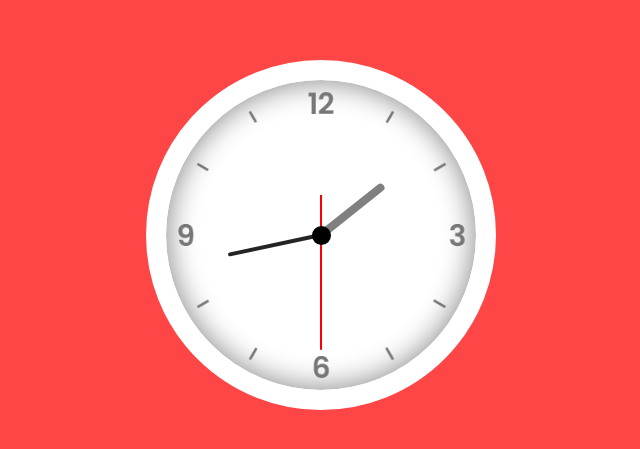
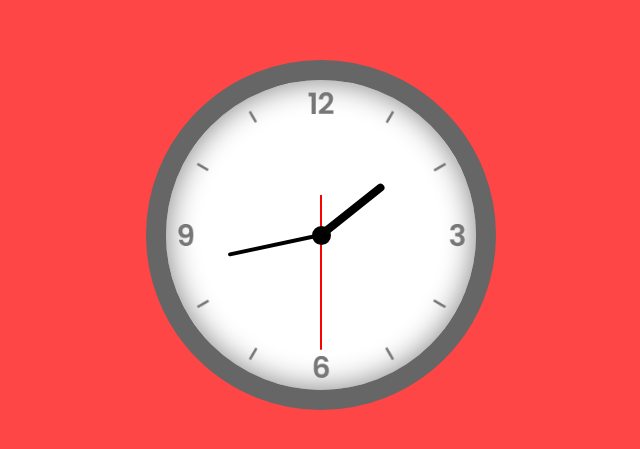
Before and after one commit to antonohman/analogue-clock, a website: page index.html in a window 1280 px wide. Shown: the part 165-614 px from the top of the page, without its empty margins (319-959 px from the left). Drawn offline with Linux system fonts and the light colour scheme.

Commit message:
Some styling

```diff
--- a/style/style.css
+++ b/style/style.css
@@ -20,8 +20,8 @@ body {
     align-items: center;
     background: white;
     border-radius: 50%;
-    border: 20px solid white;
-    box-shadow: inset 0 0 30px grey;
+    border: 1.25rem solid rgb(102, 102, 102);
+    box-shadow: inset 0 0 1.875rem grey;
 }
 
 .clock img {
@@ -32,10 +32,10 @@ body {
 .clock::before {
     content: '';
     position: absolute;
-    width: 15px;
-    height: 15px;
+    width: 0.9375rem;
+    height: 0.9375rem;
     background: black;
-    border: 2px solid rgb(0, 0, 0);
+    border: 0.125rem solid rgb(0, 0, 0);
     z-index: 10000;
     border-radius: 50%;
 }
@@ -45,18 +45,18 @@ body {
 }
 
 .hour, .hr {
-    width: 160px;
-    height: 160px;
+    width: 10rem;
+    height: 10rem;
 }
 
 .min, .mn {
-    width: 190px;
-    height: 190px;
+    width: 11.875rem;
+    height: 11.875rem;
 }
 
 .sec, .sc {
-    width: 230px;
-    height: 230px;
+    width: 14.375rem;
+    height: 14.375rem;
 }
 
 .hr, .mn, .sc {
@@ -69,29 +69,29 @@ body {
 .hr::before {
     content: '';
     position: absolute;
-    width: 8px;
-    height: 80px;
-    background: grey;
+    width: 0.5rem;
+    height: 5rem;
+    background: rgb(0, 0, 0);
     z-index: 10;
-    border-radius: 6px 6px 0 0;
+    border-radius: 0.375rem 0.375rem 0 0;
 }
 
 .mn::before {
     content: '';
     position: absolute;
-    width: 4px;
-    height: 90px;
-    background: rgb(36, 36, 36);
+    width: 0.25rem;
+    height: 5.625rem;
+    background: rgb(0, 0, 0);
     z-index: 11;
-    border-radius: 6px 6px 0 0;
+    border-radius: 0.375rem 0.375rem 0 0;
 }
 
 .sc::before {
     content: '';
     position: absolute;
-    width: 2px;
-    height: 155px;
+    width: 0.125rem;
+    height: 9.6875rem;
     background: rgb(255, 0, 0);
     z-index: 12;
-    border-radius: 6px 6px 0 0;
+    border-radius: 0.375rem 0.375rem 0 0;
 }
```
